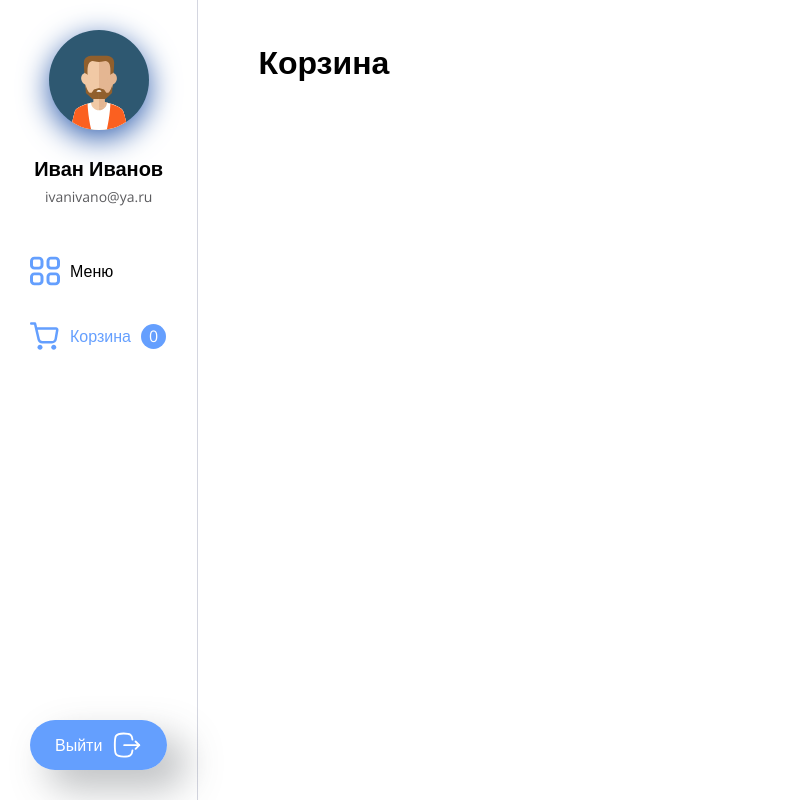
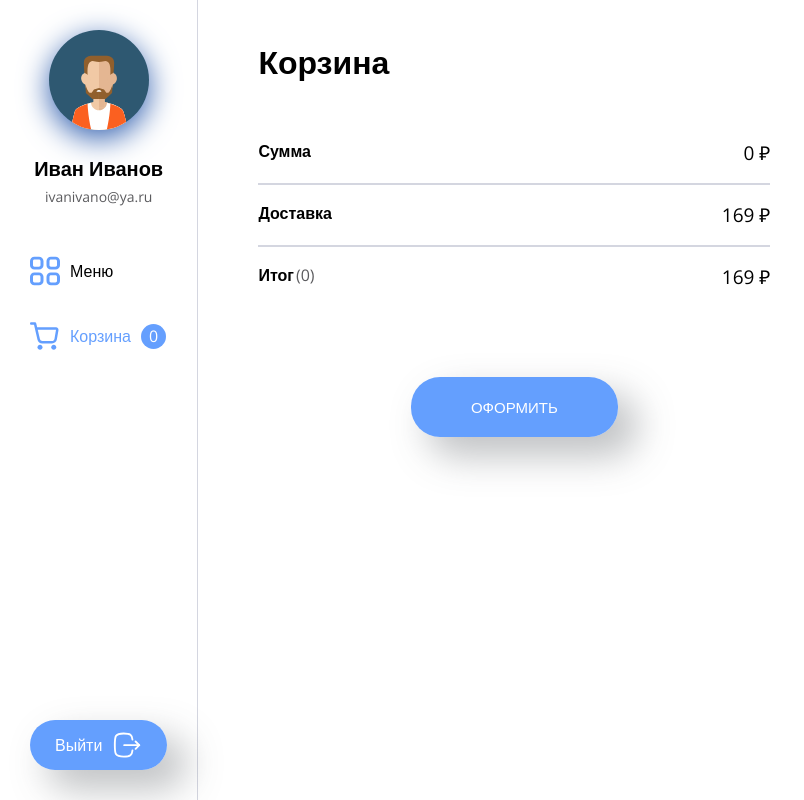
Before and after one commit to levenders/cafe-shop-app, a Next.js app: page /cart in a window 1280 px wide. Shown: the whole page, without its empty margins (0-804 px from the left). Built offline with nearby package versions, Linux system fonts and the light colour scheme.

Commit message:
feat: add auth with middleware

```diff
--- a/src/app/(auth)/login/page.tsx
+++ b/src/app/(auth)/login/page.tsx
@@ -30,11 +30,10 @@ export default function Login() {
       body: { email: email.value, password: password.value },
     })
       .then((data) => {
-        console.log(data.access_token)
         dispatch(userActions.addToken(data.access_token))
         replace('/menu')
       })
-      .catch((error) => setError('Неверный логин или пароль'))
+      .catch(() => setError('Неверный логин или пароль'))
   }
 
   return (
--- a/src/app/(main)/cart/page.tsx
+++ b/src/app/(main)/cart/page.tsx
@@ -1,16 +1,45 @@
 'use client'
 
 import { useSelector } from 'react-redux'
-import { CartItem, Headling } from '@/components'
+import { Button, CartItem, Headling } from '@/components'
 import { TRootState } from '@/store'
 import { useEffect, useState } from 'react'
 import { ApiClient } from '@/api/Api'
 import { TProductProps } from '@/types'
 
+import styles from './Cart.module.css'
+import { priceRu } from '@/helpers'
+import { useRouter } from 'next/navigation'
+
+const DELIVERY_PRICE = 169
+
 export default function Cart() {
   const items = useSelector((s: TRootState) => s.cart.items)
 
   const [selectedItems, setSelectedItems] = useState<TProductProps[]>([])
+
+  const { replace } = useRouter()
+
+  const sum = items
+    .map((i) => {
+      const product = selectedItems.find((item) => item.id === i.id)
+      if (!product) {
+        return 0
+      }
+      return i.count * product.price
+    })
+    .reduce((sum, curr) => (sum = curr + sum), 0)
+
+  const checkout = () => {
+    ApiClient({
+      url: 'order',
+      method: 'POST',
+      body: { products: items },
+    }).then((result) => {
+      console.log(result)
+    })
+    replace('/success')
+  }
 
   useEffect(() => {
     Promise.all(
@@ -18,20 +47,41 @@ export default function Cart() {
         return ApiClient({ url: `products/${item.id}` })
       })
     ).then((result) => {
-      console.log(result)
       setSelectedItems(result as TProductProps[])
     })
   }, [items])
 
   return (
     <>
-      <Headling>Корзина</Headling>
+      <Headling className={styles.headling}>Корзина</Headling>
       {items.map((i) => {
         const product = selectedItems.find((item) => item.id === i.id)
         if (product) {
           return <CartItem key={product.id} count={i.count} {...product} />
         }
       })}
+      <div className={styles.line}>
+        <h3 className={styles.text}>Сумма</h3>
+        <span className={styles.price}>{priceRu(sum)}</span>
+      </div>
+      <hr className={styles.hr} />
+      <div className={styles.line}>
+        <h3 className={styles.text}>Доставка</h3>
+        <span className={styles.price}>{priceRu(DELIVERY_PRICE)}</span>
+      </div>
+      <hr className={styles.hr} />
+      <div className={styles.line}>
+        <div className={styles.totalText}>
+          <h3 className={styles.text}>Итог</h3>
+          <p className={styles.count}>({items.length})</p>
+        </div>
+        <span className={styles.price}>{priceRu(sum + DELIVERY_PRICE)}</span>
+      </div>
+      <div className={styles.checkout}>
+        <Button appearance="big" onClick={checkout}>
+          Оформить
+        </Button>
+      </div>
     </>
   )
 }
--- /dev/null
+++ b/src/helpers/cookie.ts
@@ -0,0 +1,11 @@
+'use server'
+
+import { cookies } from 'next/headers'
+
+export async function createCookie(token: string) {
+  cookies().set('ACCESS_TOKEN', token)
+}
+
+export async function deleteCookie() {
+  cookies().delete('ACCESS_TOKEN')
+}
--- a/src/helpers/helpers.ts
+++ b/src/helpers/helpers.ts
@@ -4,3 +4,10 @@ export const priceRu = (price: number): string => {
     .replace(/\B(?=(\d{3})+(?!\d))/g, ' ')
     .concat(' ₽')
 }
+
+export const getTotalCount = (count: number): string => {
+  if (count < 10) {
+    return `0${count}`
+  }
+  return `${count}`
+}
--- a/src/helpers/index.ts
+++ b/src/helpers/index.ts
@@ -1 +1,3 @@
 export { priceRu } from './helpers'
+export { getTotalCount } from './helpers'
+export { createCookie, deleteCookie, getCookie } from './cookie'
--- a/src/store/cart.slice.ts
+++ b/src/store/cart.slice.ts
@@ -17,6 +17,28 @@ export const cartSlice = createSlice({
   name: 'cart',
   initialState,
   reducers: {
+    toNewOrder: (state) => {
+      state.items = []
+    },
+    removeAll: (state, action: PayloadAction<number>) => {
+      state.items = state.items.filter((i) => i.id !== action.payload)
+    },
+    remove: (state, action: PayloadAction<number>) => {
+      const exisitingItem = state.items.find((i) => i.id === action.payload)
+      if (!exisitingItem) {
+        return
+      }
+      if (exisitingItem.count === 1) {
+        state.items = state.items.filter((i) => i.id !== action.payload)
+      } else {
+        state.items.map((i) => {
+          if (i.id === action.payload) i.count -= 1
+
+          return i
+        })
+        return
+      }
+    },
     add: (state, action: PayloadAction<number>) => {
       const exisitingItem = state.items.find((i) => i.id === action.payload)
       if (!exisitingItem) {
--- a/src/store/user.slice.ts
+++ b/src/store/user.slice.ts
@@ -1,5 +1,7 @@
+import { PayloadAction, createSlice } from '@reduxjs/toolkit'
+
 import type { TUserState } from '@/types'
-import { PayloadAction, createAsyncThunk, createSlice } from '@reduxjs/toolkit'
+import { createCookie, deleteCookie, getCookie } from '@/helpers'
 
 const initialState: TUserState = {
   token: null,
@@ -11,9 +13,11 @@ export const userSlice = createSlice({
   reducers: {
     addToken: (state, action: PayloadAction<string>) => {
       state.token = action.payload
+      createCookie(action.payload)
     },
     logout: (state) => {
       state.token = null
+      deleteCookie()
     },
   },
 })
```
Also changed, not shown: src/app/(main)/success/page.tsx (added, +37 -0 lines), src/middleware.ts (added, +19 -0 lines).
